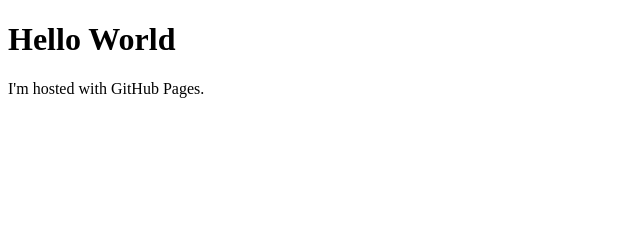
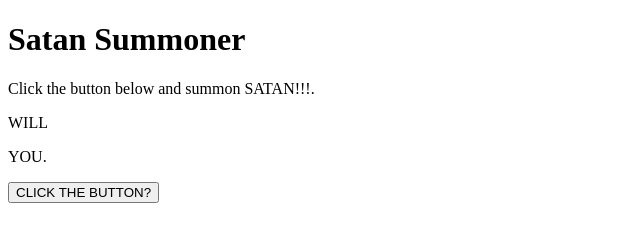
Before and after one commit to hdjburgess/hdjburgess.github.io, a plain HTML site: page index.html in a window 1280 px wide. Shown: the whole page, without its empty margins (0-640 px from the left). Drawn offline with Linux system fonts and the light colour scheme.

Commit message:
THe real Website

```diff
--- a/index.html
+++ b/index.html
@@ -1,7 +1,18 @@
 <!DOCTYPE html>
 <html>
+<head>
+    <script>
+        const textChanger = () => {
+            document.getElementById("demo").innerHTML = "You have summoned.";
+            document.getElementById("demo2").innerHTML = "The DARK LORD!";
+        }
+    </script>
+</head>
     <body>
-        <h1>Hello World</h1>
-        <p>I'm hosted with GitHub Pages.</p>
+        <h1>Satan Summoner</h1>
+        <p>Click the button below and summon SATAN!!!.</p>
+        <p id="demo">WILL </p>
+        <p id="demo2">YOU.</p>
+        <button type="button" onclick="textChanger()">CLICK THE BUTTON?</button>
     </body>
 </html>
```
